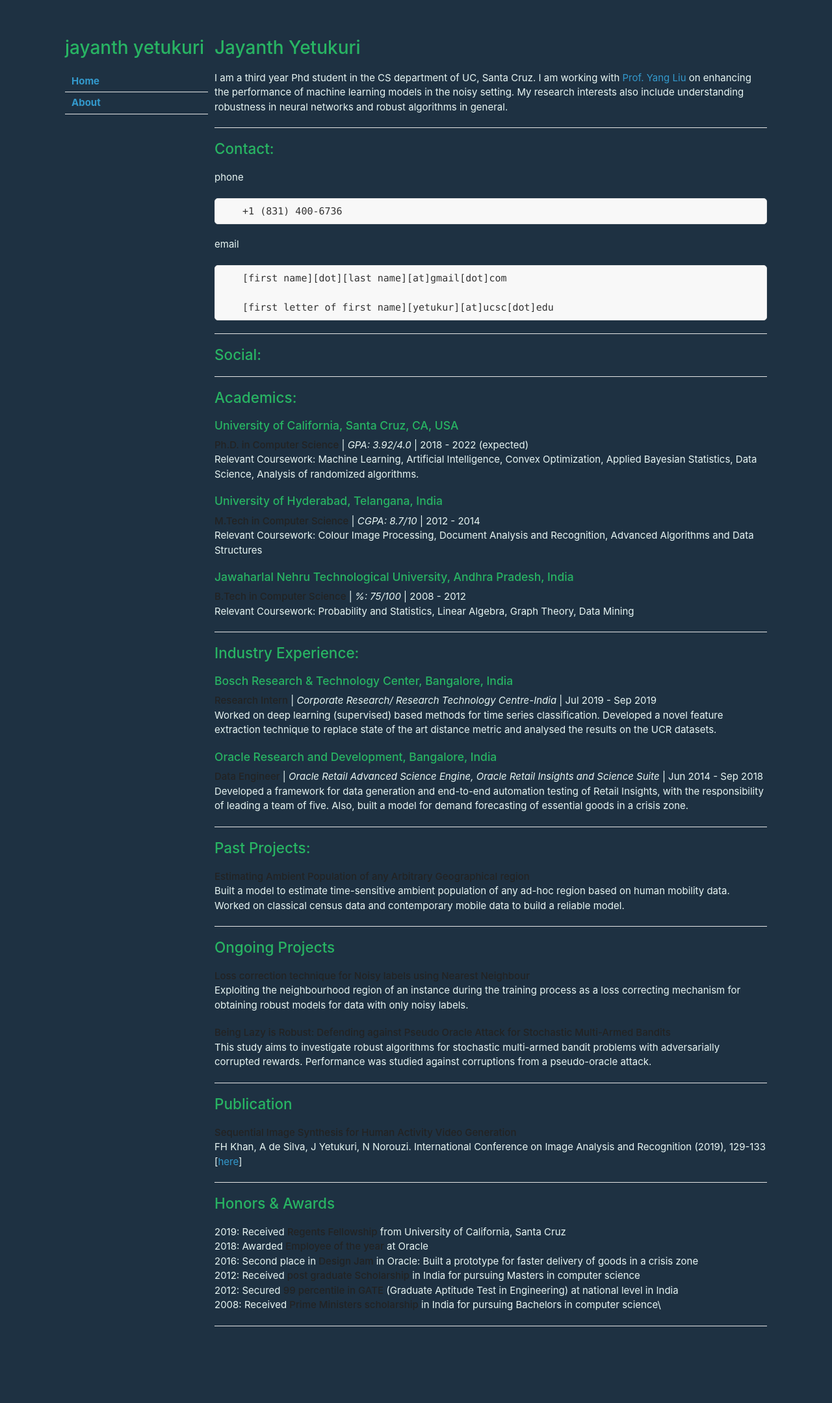
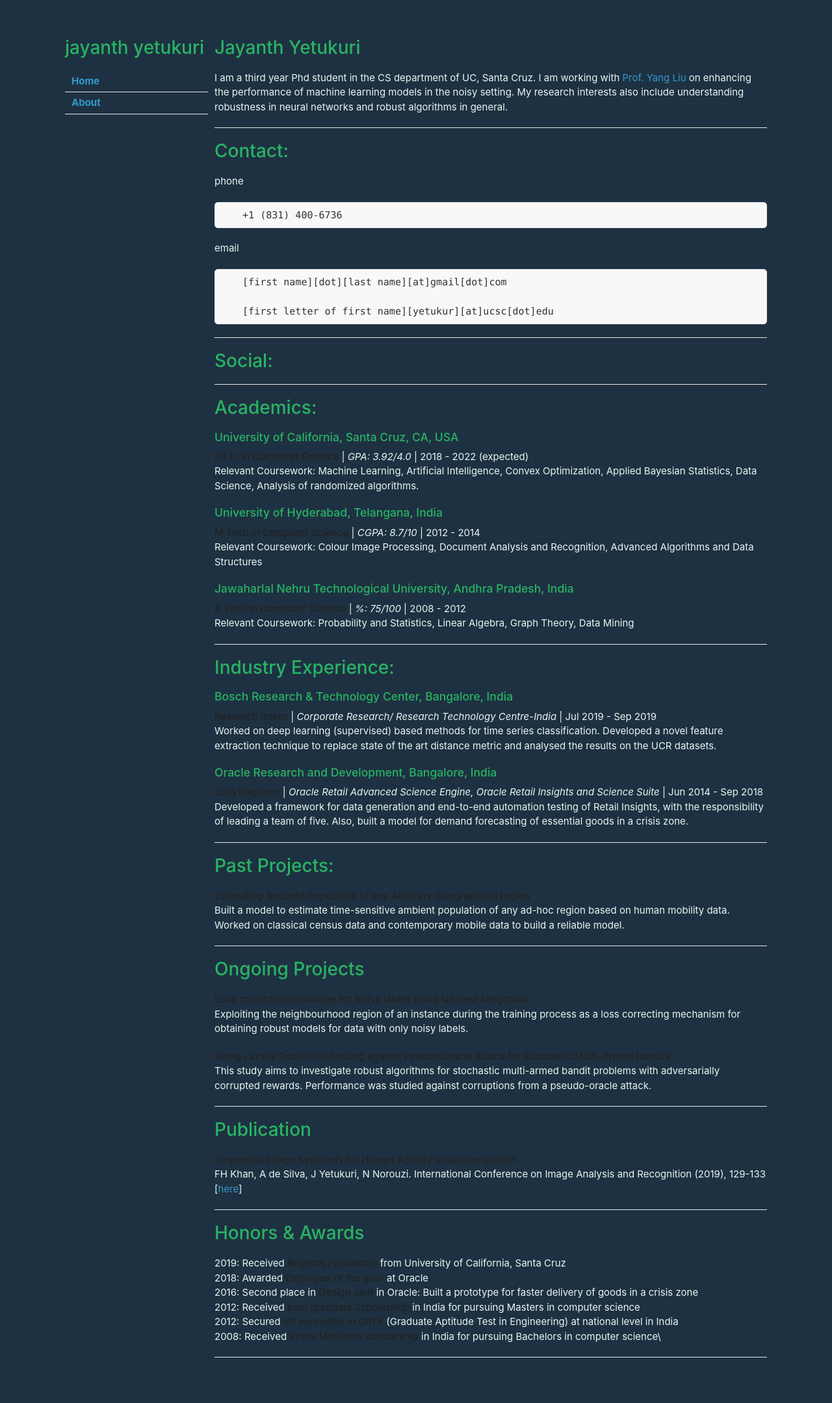
Before and after one commit to jayanthyetukuri/jayanthyetukuri.github.io, a Jekyll site: the page built from about.md, in a window 1280 px wide. Shown: the whole page at 65% size. Built offline with Jekyll 4.4.1, drawn with Linux system fonts in a browser that asks for light colours; our own code applies the rules of GitHub Pages for plain Markdown files; the repository's description, which GitHub fills in, is left out; before the commit the page ends 2111 px from its top, so only the background shows below that.

```diff
--- a/about.md
+++ b/about.md
@@ -3,7 +3,7 @@ I am a third year Phd student in the CS department of UC, Santa Cruz. I am worki
 
 ---
 
-## Contact:
+# Contact:
 phone
 
        +1 (831) 400-6736
@@ -16,7 +16,7 @@ email
 
 ---
 
-## Social:
+# Social:
 
 [](https://scholar.google.com/citations?user=x4cP9hMAAAAJ&hl=en&authuser=1)
 
@@ -30,7 +30,7 @@ email
 
 ---
 
-## Academics:
+# Academics:
 ### University of California, Santa Cruz, CA, USA
 **Ph.D. in Computer Science** | _GPA: 3.92/4.0_ | 2018 - 2022 (expected)\
 Relevant Coursework: Machine Learning, Artificial Intelligence, Convex Optimization, Applied Bayesian Statistics, Data Science, Analysis of randomized algorithms.
@@ -45,7 +45,7 @@ Relevant Coursework: Probability and Statistics, Linear Algebra, Graph Theory, D
 
 ---
 
-## Industry Experience:
+# Industry Experience:
 ### Bosch Research & Technology Center, Bangalore, India
 **Research Intern** | _Corporate Research/ Research Technology Centre-India_ | Jul 2019 - Sep 2019\
 Worked on deep learning (supervised) based methods for time series classification. Developed a novel feature extraction technique to replace state of the art distance metric and analysed the results on the UCR datasets.
@@ -56,13 +56,13 @@ Developed a framework for data generation and end-to-end automation testing of R
 
 ---
 
-## Past Projects:
+# Past Projects:
 **Estimating Ambient Population of any Arbitrary Geographical region**\
 Built a model to estimate time-sensitive ambient population of any ad-hoc region based on human mobility data. Worked on classical census data and contemporary mobile data to build a reliable model.
 
 ---
 
-## Ongoing Projects
+# Ongoing Projects
 **Loss correction technique for Noisy labels using Nearest Neighbour**\
 Exploiting the neighbourhood region of an instance during the training process as a loss correcting mechanism for
 obtaining robust models for data with only noisy labels.
@@ -73,14 +73,14 @@ rewards. Performance was studied against corruptions from a pseudo-oracle attack
 
 ---
 
-## Publication
+# Publication
 **Sequential Image Synthesis for Human Activity Video Generation**\
 FH Khan, A de Silva, J Yetukuri, N Norouzi. International Conference on Image Analysis and Recognition (2019), 129-133\
 [[here](https://link.springer.com/chapter/10.1007/978-3-030-27272-2_11)]
 
 ---
 
-## Honors & Awards
+# Honors & Awards
 2019: Received **Regents Fellowship** from University of California, Santa Cruz\
 2018: Awarded **Employee of the year** at Oracle\
 2016: Second place in **Design Jam** in Oracle: Built a prototype for faster delivery of goods in a crisis zone\
```
